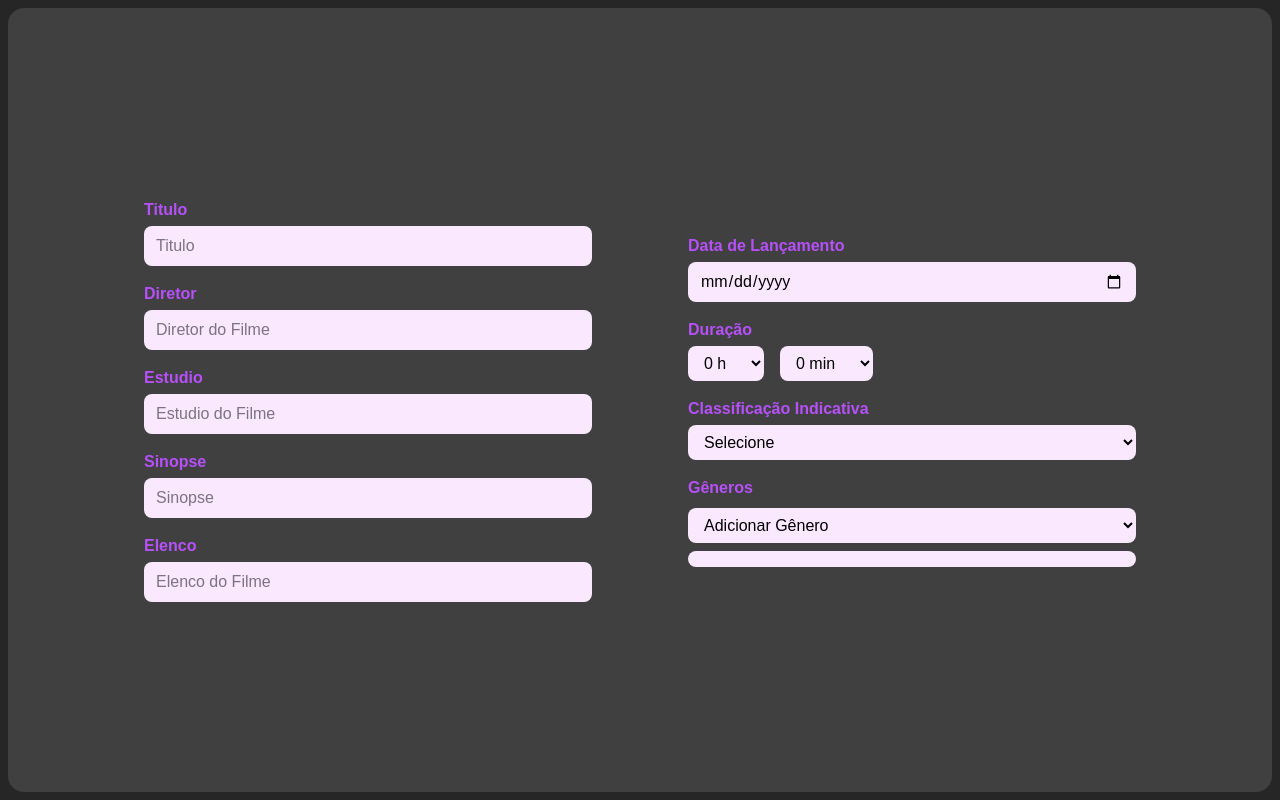
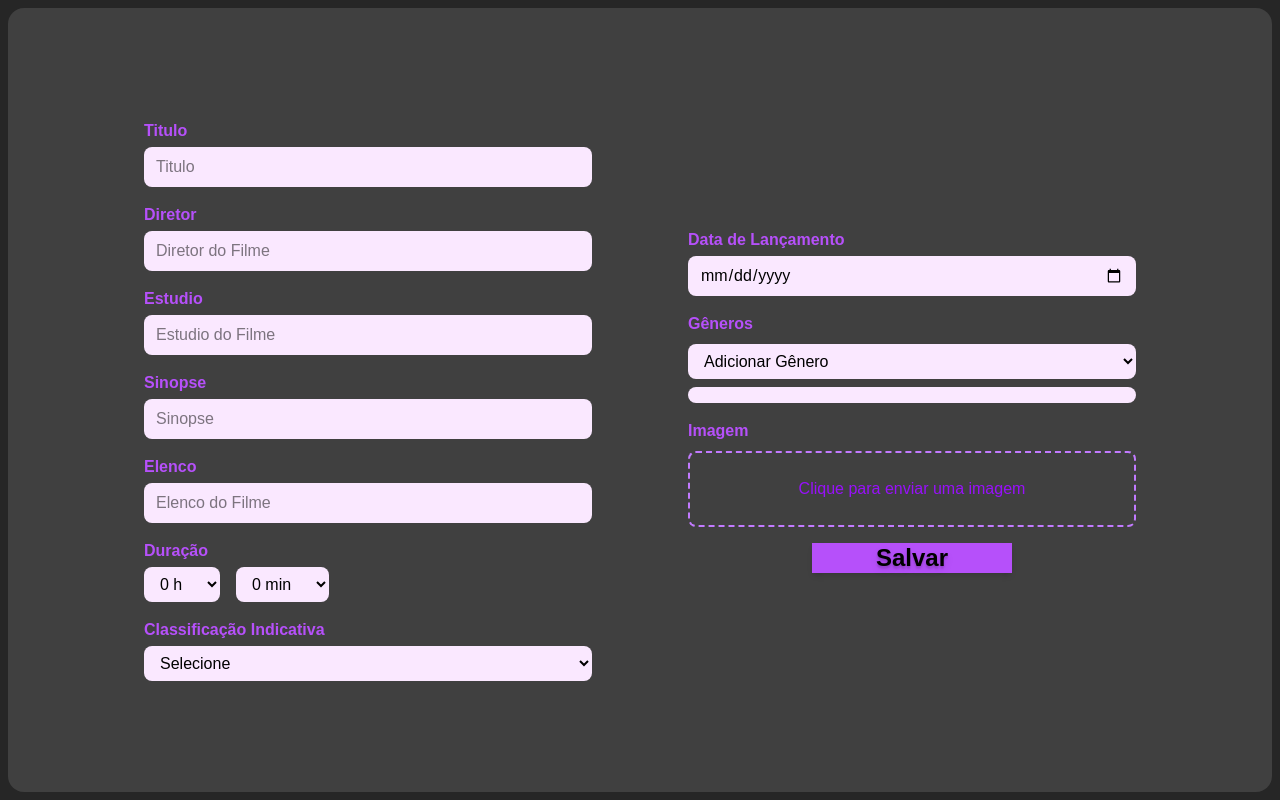
Before and after one commit to GustavoSenna07/Cinema, a Next.js app in the folder frontend/: page /pages/adicionar-filme in a window 1280 px wide. Built offline with nearby package versions, Linux system fonts and the light colour scheme.

Commit message:
front e back integrado, cadastro de filme direto no banco pelo front

```diff
--- a/frontend/src/app/components/Inputs/Button.tsx
+++ b/frontend/src/app/components/Inputs/Button.tsx
@@ -3,25 +3,44 @@ import { ReactNode } from "react";
 import Link from "next/link";
 
 type ButtonVariant = "primary" | "secundary" | "headerbt";
-//Define a estrutura de dados que um botão pode receber
-interface ButtonProps { //
+
+interface ButtonProps {
   children: ReactNode;
-  href: string;
-  variant: ButtonVariant;
+  variant?: ButtonVariant;
+  type?: "button" | "submit";
+  href?: string;
 }
-// children = valor que ficara visivel no button
-// variant = variante do botão que vai ser usada
-export default function Button({children, href, variant = "primary"}: ButtonProps) {
-  const baseStyle = "shadow-md rounded-[15] font-semibold text-2xl flex justify-center items-center text-shadow-lg"; // estilo padrão que vão ter em todos os botões
+
+export default function Button({
+  children,
+  variant = "primary",
+  type = "button",
+  href,
+}: ButtonProps) {
+  const baseStyle =
+    "shadow-md rounded-[15] font-semibold text-2xl flex justify-center items-center text-shadow-lg";
 
   const variants = {
-    primary: "bg-[rgba(182,80,250,1)] text-black hover:bg-purple-400 active:bg-purple-500 w-[350px] h-[50px]",
+    primary:
+      "bg-[rgba(182,80,250,1)] text-black hover:bg-purple-400 active:bg-purple-500 w-[350px] h-[50px]",
     secundary: "bg-gray-300 text-black w-[350px] h-[50px]",
-    headerbt: "bg-[rgba(182,80,250,1)] w-[200px] h-[30px] text-black hover:bg-purple-400 active:bg-purple-500"
+    headerbt:
+      "bg-[rgba(182,80,250,1)] w-[200px] h-[30px] text-black hover:bg-purple-400 active:bg-purple-500",
+  };
+
+  const className = `${baseStyle} ${variants[variant]}`;
+
+  if (href) {
+    return (
+      <Link href={href} className={className}>
+        {children}
+      </Link>
+    );
   }
+
   return (
-    <Link href={href} className={`${baseStyle} ${variants[variant]}`}>
+    <button type={type} className={className}>
       {children}
-    </Link>
-  )
+    </button>
+  );
 }
--- /dev/null
+++ b/frontend/src/app/components/Inputs/ImageUpload.tsx
@@ -0,0 +1,63 @@
+'use client';
+
+interface ImageUploadProps {
+  image: File | null;
+  preview: string | null;
+  onChange: (file: File | null, preview: string | null) => void;
+}
+
+export default function ImageUpload({
+  image,
+  preview,
+  onChange
+}: ImageUploadProps) {
+  function handleImageChange(e: React.ChangeEvent<HTMLInputElement>) {
+    const file = e.target.files?.[0];
+    if (!file) return;
+
+    const previewUrl = URL.createObjectURL(file);
+    onChange(file, previewUrl);
+  }
+
+  function removeImage() {
+    onChange(null, null);
+  }
+
+  return (
+    <div className="flex flex-col gap-2 w-full max-w-md">
+      <label className="text-[rgba(182,80,250,1)] font-semibold">
+        Imagem
+      </label>
+
+      {!preview ? (
+        <label className="cursor-pointer border-2 border-dashed border-purple-400 rounded-lg p-6 text-center hover:bg-purple-50 transition">
+          <input
+            type="file"
+            accept="image/*"
+            onChange={handleImageChange}
+            className="hidden"
+          />
+          <p className="text-purple-600 font-medium">
+            Clique para enviar uma imagem
+          </p>
+        </label>
+      ) : (
+        <div className="relative">
+          <img
+            src={preview}
+            alt="Preview"
+            className="rounded-lg w-full max-h-64 object-cover"
+          />
+
+          <button
+            type="button"
+            onClick={removeImage}
+            className="absolute top-2 right-2 bg-red-500 text-white px-2 py-1 rounded-full hover:bg-red-600"
+          >
+            ✕
+          </button>
+        </div>
+      )}
+    </div>
+  );
+}
--- a/frontend/src/app/pages/adicionar-filme/page.tsx
+++ b/frontend/src/app/pages/adicionar-filme/page.tsx
@@ -3,35 +3,136 @@
 import Input from "@/app/components/Inputs/Input"
 import Button from "@/app/components/Inputs/Button"
 import GenderSelect from "@/app/components/Inputs/GenderSelect";
+import ImageUpload from "@/app/components/Inputs/ImageUpload";
 import { useState } from "react";
+import { Dice1 } from "lucide-react";
 
 export default function AdicionarFilme() {
-  const [releaseDate, setReleaseDate] = useState("");
-  const [rating, setRating] = useState("");
-  const [genres, setGenres] = useState<string[]>([]);
+
+  const [loading, setLoading] = useState(false);
+  const [error, setError] = useState<string | null>(null);
+  const [success, setSuccess] = useState(false);
+
+  async function handleSubmit(e: React.FormEvent) {
+    e.preventDefault();
+
+    const data = new FormData();
+
+    data.append("Titulo", formData.title);
+    data.append("Diretor", formData.director);
+    data.append("Estudio", formData.studio);
+    data.append("Sinopse", formData.synopsis);
+    data.append("Elenco", formData.cast);
+    data.append("Classificacao", formData.rating);
+    data.append("Genero", formData.genres.join(","));
+    data.append("DuracaoMinutos", formData.durationMovie.toString());
+    data.append("DataLancamento", formData.releaseDate);
+
+    if (image) {
+      data.append("Imagem", image);
+    }
+
+    const response = await fetch("http://localhost:5006/api/filmes", {
+      method: "POST",
+      body: data,
+    });
+
+    if (!response.ok) {
+      console.error("Erro ao salvar filme");
+      return;
+    }
+
+    const result = await response.json();
+    console.log("Filme salvo:", result);
+  }
+
+
+  const [image, setImage] = useState<File | null>(null);
+  const [preview, setPreview] = useState<string | null>(null);
+
+  const [formData, setFormData] = useState({
+    title: "",
+    director: "",
+    studio: "",
+    synopsis: "",
+    cast: "",
+    releaseDate: "",
+    durationMovie: 0,
+    rating: "",
+    genres: [] as string[],
+  })
+
+  async function createMovie(data: FormData) {
+    const response = await fetch("http://localhost:3000/pages/filmes", {
+      method: "POST",
+      body: data,
+    });
+
+    if(!response.ok) {
+      const error = await response.json();
+      throw new Error(error.detail || "Erro ao cadastrar o Filme");
+    }
+
+    return response.json();
+  }
 
   return (
+    <form onSubmit={handleSubmit}>
       <div className="bg-neutral-800 flex justify-center items-center p-2 box-border w-screen h-screen">
         <div className="bg-neutral-700 p-2 flex justify-center items-center w-full h-full rounded-2xl flex-row ">
             <div className="w-1/2 flex flex-col items-center justify-center gap-4 pl-20">
-          <Input label="Titulo" type="text" placeHolder="Titulo"/>
-          <Input label="Diretor" type="text" placeHolder="Diretor do Filme"/>
-          <Input label="Estudio" type="text" placeHolder="Estudio do Filme"/>
-          <Input label="Sinopse" type="text" placeHolder="Sinopse"/>
-          <Input label="Elenco" type="text" placeHolder="Elenco do Filme"/>
+              <Input label="Titulo" type="text" placeHolder="Titulo" value={formData.title}
+                onChange={(value) => setFormData((prev) => ({...prev, title: value as string}))} required/>
+
+              <Input label="Diretor" type="text" placeHolder="Diretor do Filme" value={formData.director}
+                onChange={(value) => setFormData((prev) => ({...prev, director: value as string}))}/>
+
+              <Input label="Estudio" type="text" placeHolder="Estudio do Filme" value={formData.studio}
+                onChange={(value) => setFormData((prev) => ({...prev, studio: value as string}))}/>
+
+              <Input label="Sinopse" type="text" placeHolder="Sinopse" value={formData.synopsis}
+                onChange={(value) => setFormData((prev) => ({...prev, synopsis: value as string}))}/>
+
+              <Input label="Elenco" type="text" placeHolder="Elenco do Filme" value={formData.cast}
+                onChange={(value) => setFormData((prev) => ({...prev, cast: value as string}))}/>
+
+              <Input label="Duração " type="duration"
+                onChange={(value) => setFormData((prev) => ({...prev, durationMovie: value as number}))}/>
+
+              <Input label="Classificação Indicativa" type="rating" value={formData.rating}
+                onChange={(value) => setFormData((prev) => ({...prev, rating: value as string}))}/>
             </div>
             <div className="w-1/2 flex flex-col items-center justify-center gap-4 pr-20">
               <Input
                 label="Data de Lançamento"
                 type="date"
-            value={releaseDate}
-            onChange={(value) => setReleaseDate(value as string)}
+                value={formData.releaseDate}
+                onChange={(value) => setFormData((prev) => ({...prev, releaseDate: value as string}))}
               />
-          <Input label="Duração " type="duration"/>
-          <Input label="Classificação Indicativa" type="rating" value={rating} onChange={(value) => setRating(value as string)}/>
-          <GenderSelect value={genres} onChange={setGenres}/>
+
+              <GenderSelect value={formData.genres} onChange={(genres) => setFormData((prev) => ({...prev, genres}))}/>
+
+              <ImageUpload image={image} preview={preview} onChange={(file, previewUrl) => {
+                setImage(file);
+                setPreview(previewUrl);
+              }}/>
+
+              {error && (
+                <p className="text-red-500 text-sm">{error}</p>
+              )}
+
+              {success && (
+                <p className="text-green-500 text-sm">
+                  Filme cadastrado com sucesso!
+                </p>
+              )}
+
+              <Button type="submit" variant="headerbt">
+                {loading ? "Salvando..." : "Salvar"}
+              </Button>
             </div>
         </div>
       </div>
+    </form>
   )
 }
```
Also changed, not shown: frontend/src/app/components/CardFilme.tsx (added), frontend/src/app/pages/filmes-info/page.tsx (added). Lines whose indentation alone changed are shown as unchanged.
